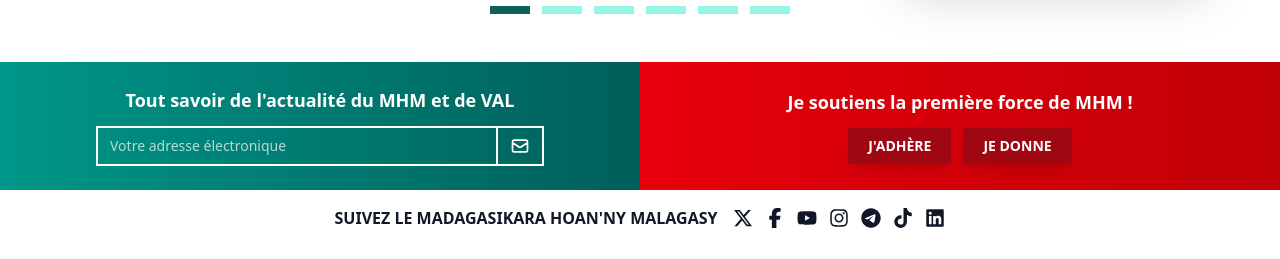
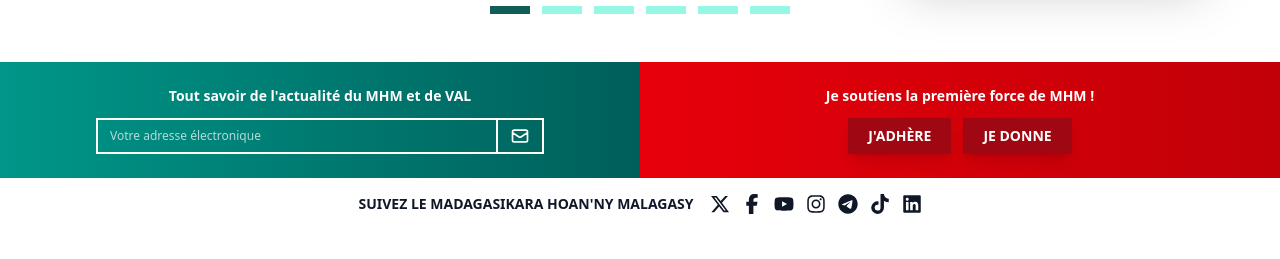
Before and after one commit to AbelMaminiaina/MHM, a React (Vite) app in the folder frontend/: page / in a window 1280 px wide. Shown: the part 527-786 px from the top of the page. Built offline with nearby package versions, Linux system fonts and the light colour scheme.

Commit message:
En mobile, au centre le contenu du footer, et inchangé le CallToAction

```diff
--- a/frontend/src/features/home/components/CallToActionSection.tsx
+++ b/frontend/src/features/home/components/CallToActionSection.tsx
@@ -4,17 +4,17 @@
   return (
     <div className="w-full">
       {/* Newsletter et Support Section */}
-      <div className="grid grid-cols-1 md:grid-cols-2">
+      <div className="grid grid-cols-2">
         {/* Section Teal - Newsletter */}
-        <div className="bg-gradient-to-r from-teal-600 to-teal-800 px-6 md:px-12 py-6 flex flex-col justify-center items-center">
-          <h2 className="text-white text-base md:text-lg font-bold mb-3 text-center">
+        <div className="bg-gradient-to-r from-teal-600 to-teal-800 px-6 py-6 flex flex-col justify-center items-center">
+          <h2 className="text-white text-sm font-bold mb-3 text-center">
             Tout savoir de l'actualité du MHM et de VAL
           </h2>
           <div className="flex w-full max-w-md">
             <input
               type="email"
               placeholder="Votre adresse électronique"
-              className="flex-1 px-3 py-2 text-sm bg-transparent border-2 border-white text-white placeholder-white/70 focus:outline-none focus:ring-2 focus:ring-white/50"
+              className="flex-1 px-3 py-2 text-xs bg-transparent border-2 border-white text-white placeholder-white/70 focus:outline-none focus:ring-2 focus:ring-white/50"
             />
             <button className="bg-transparent border-2 border-white border-l-0 px-3 hover:bg-white/10 transition-colors">
               <svg className="w-5 h-5 text-white" fill="none" stroke="currentColor" viewBox="0 0 24 24">
@@ -25,8 +25,8 @@
         </div>
 
         {/* Section Rouge - Support */}
-        <div className="bg-gradient-to-r from-red-600 to-red-700 px-6 md:px-12 py-6 flex flex-col justify-center items-center">
-          <h2 className="text-white text-base md:text-lg font-bold mb-3 text-center">
+        <div className="bg-gradient-to-r from-red-600 to-red-700 px-6 py-6 flex flex-col justify-center items-center">
+          <h2 className="text-white text-sm font-bold mb-3 text-center">
             Je soutiens la première force de MHM !
           </h2>
           <div className="flex gap-3">
@@ -42,8 +42,8 @@
 
       {/* Section Réseaux Sociaux */}
       <div className="bg-white py-4 px-6">
-        <div className="max-w-7xl mx-auto flex flex-col md:flex-row items-center justify-center gap-4">
-          <h3 className="text-gray-900 text-sm md:text-base font-bold uppercase">
+        <div className="max-w-7xl mx-auto flex flex-row items-center justify-center gap-4">
+          <h3 className="text-gray-900 text-sm font-bold uppercase">
             Suivez le Madagasikara hoan'ny Malagasy
           </h3>
           <div className="flex gap-3 items-center">
--- a/frontend/src/features/home/components/Footer.tsx
+++ b/frontend/src/features/home/components/Footer.tsx
@@ -7,12 +7,12 @@
         {/* Top Section - Logo, Social, and Links */}
         <div className="grid grid-cols-1 md:grid-cols-5 gap-8 mb-12">
           {/* Left Column - Logo and Social */}
-          <div className="md:col-span-1">
+          <div className="md:col-span-1 text-center md:text-left flex flex-col items-center md:items-start">
             <div className="mb-6">
               <img
                 src="/mhm.svg"
                 alt="MHM Logo"
-                className="w-16 h-16 mb-3"
+                className="w-16 h-16 mb-3 mx-auto md:mx-0"
               />
               <div className="text-sm font-bold leading-tight">
                 <div>MADAGASIKARA</div>
@@ -26,7 +26,7 @@
             </div>
 
             {/* Social Media Icons */}
-            <div className="flex gap-4 mb-6">
+            <div className="flex gap-4 mb-6 justify-center md:justify-start">
               <a href="#" className="hover:text-teal-400 transition-colors">
                 <FaXTwitter className="w-5 h-5" />
               </a>
@@ -59,7 +59,7 @@
           </div>
 
           {/* FÉDÉRATIONS */}
-          <div>
+          <div className="text-center md:text-left">
             <h3 className="font-bold text-sm uppercase mb-4">FÉDÉRATIONS</h3>
             <ul className="space-y-2 text-sm">
               <li><a href="#" className="hover:text-teal-400 transition-colors">Les fédérations provinciales</a></li>
@@ -69,7 +69,7 @@
           </div>
 
           {/* INSTANCES */}
-          <div>
+          <div className="text-center md:text-left">
             <h3 className="font-bold text-sm uppercase mb-4">INSTANCES</h3>
             <ul className="space-y-2 text-sm">
               <li><a href="#" className="hover:text-teal-400 transition-colors">Bureau Exécutif</a></li>
@@ -82,7 +82,7 @@
           </div>
 
           {/* ACTUALITÉS */}
-          <div>
+          <div className="text-center md:text-left">
             <h3 className="font-bold text-sm uppercase mb-4">ACTUALITÉS</h3>
             <ul className="space-y-2 text-sm">
               <li><a href="#" className="hover:text-teal-400 transition-colors">Communiqués</a></li>
@@ -93,7 +93,7 @@
           </div>
 
           {/* MILITER */}
-          <div>
+          <div className="text-center md:text-left">
             <h3 className="font-bold text-sm uppercase mb-4">MILITER</h3>
             <ul className="space-y-2 text-sm">
               <li><a href="#" className="hover:text-teal-400 transition-colors">J'adhère au MHM</a></li>
```
